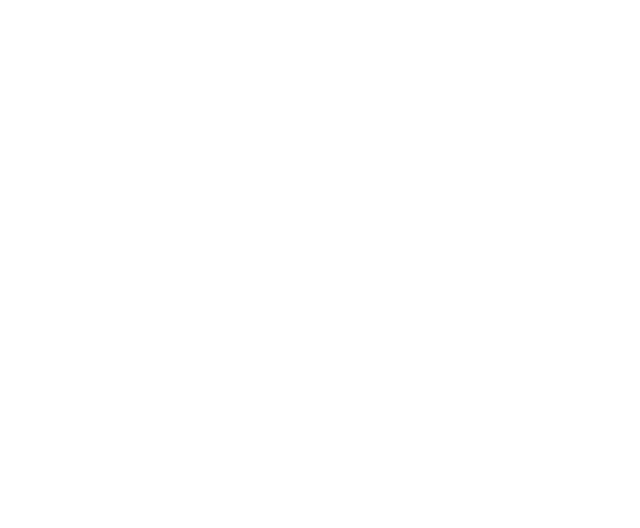
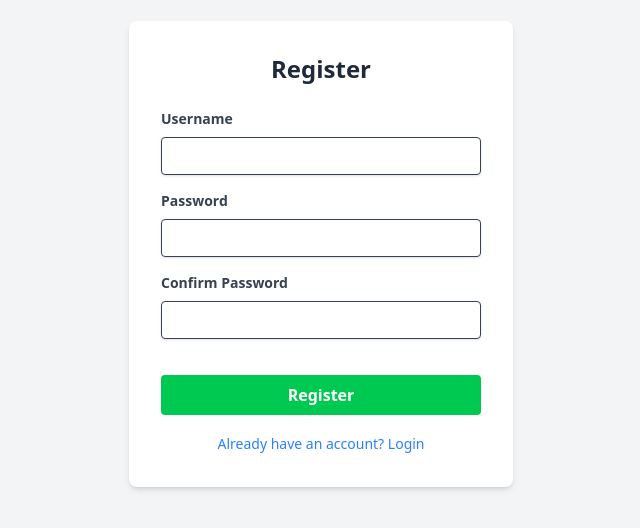
Before and after one commit to TerraceCN/tabby-config-sync, a Vue app in the folder frontend/: page /register in a window 1280 px wide. Before the commit this address had no page. Shown: the part 146-674 px from the top of the page, without its empty margins (319-959 px from the left). Built offline with nearby package versions, Linux system fonts and the light colour scheme; the HTML template or start-up script is replaced by a standard one.

Commit message:
feat: 添加注册页面

```diff
--- a/frontend/src/router/index.ts
+++ b/frontend/src/router/index.ts
@@ -1,6 +1,7 @@
 import { createRouter, createWebHistory } from 'vue-router'
 import DashboardView from '../views/DashboardView.vue'
 import LoginView from '../views/LoginView.vue'
+import RegisterView from '../views/RegisterView.vue'
 
 const router = createRouter({
   history: createWebHistory(import.meta.env.BASE_URL),
@@ -15,6 +16,11 @@
       path: '/login',
       name: 'login',
       component: LoginView
+    },
+    {
+      path: '/register',
+      name: 'register',
+      component: RegisterView
     }
   ],
 })
@@ -23,7 +29,7 @@
   const token = localStorage.getItem('token')
   if (to.meta.requiresAuth && !token) {
     next('/login')
-  } else if (to.path === '/login' && token) {
+  } else if ((to.path === '/login' || to.path === '/register') && token) {
     next('/')
   } else {
     next()
--- a/frontend/src/views/LoginView.vue
+++ b/frontend/src/views/LoginView.vue
@@ -30,6 +30,11 @@
           Login
         </button>
         <p v-if="error" class="mt-4 text-center text-red-500 text-xs italic">{{ error }}</p>
+        <div class="mt-4 text-center">
+          <router-link to="/register" class="text-blue-500 hover:text-blue-700 text-sm">
+            Don't have an account? Register
+          </router-link>
+        </div>
       </form>
     </div>
   </div>
--- /dev/null
+++ b/frontend/src/views/RegisterView.vue
@@ -0,0 +1,85 @@
+<template>
+  <div class="flex min-h-screen items-center justify-center bg-gray-100">
+    <div class="w-full max-w-sm bg-white p-8 rounded-lg shadow-md">
+      <h2 class="mb-6 text-center text-2xl font-bold text-gray-800">Register</h2>
+      <form @submit.prevent="handleRegister">
+        <div class="mb-4">
+          <label class="block mb-2 text-sm font-bold text-gray-700" for="username">Username</label>
+          <input
+            class="w-full px-3 py-2 leading-tight text-gray-700 border rounded shadow appearance-none focus:outline-none focus:shadow-outline"
+            type="text"
+            id="username"
+            v-model="username"
+            required
+          />
+        </div>
+        <div class="mb-4">
+          <label class="block mb-2 text-sm font-bold text-gray-700" for="password">Password</label>
+          <input
+            class="w-full px-3 py-2 leading-tight text-gray-700 border rounded shadow appearance-none focus:outline-none focus:shadow-outline"
+            type="password"
+            id="password"
+            v-model="password"
+            required
+          />
+        </div>
+        <div class="mb-6">
+          <label class="block mb-2 text-sm font-bold text-gray-700" for="confirmPassword">Confirm Password</label>
+          <input
+            class="w-full px-3 py-2 mb-3 leading-tight text-gray-700 border rounded shadow appearance-none focus:outline-none focus:shadow-outline"
+            type="password"
+            id="confirmPassword"
+            v-model="confirmPassword"
+            required
+          />
+        </div>
+        <button
+          class="w-full px-4 py-2 font-bold text-white bg-green-500 rounded hover:bg-green-700 focus:outline-none focus:shadow-outline"
+          type="submit"
+        >
+          Register
+        </button>
+        <p v-if="error" class="mt-4 text-center text-red-500 text-xs italic">{{ error }}</p>
+        <div class="mt-4 text-center">
+          <router-link to="/login" class="text-blue-500 hover:text-blue-700 text-sm">
+            Already have an account? Login
+          </router-link>
+        </div>
+      </form>
+    </div>
+  </div>
+</template>
+
+<script setup lang="ts">
+import { ref } from 'vue'
+import { useRouter } from 'vue-router'
+import api from '../services/api'
+
+const username = ref('')
+const password = ref('')
+const confirmPassword = ref('')
+const error = ref('')
+const router = useRouter()
+
+const handleRegister = async () => {
+  if (password.value !== confirmPassword.value) {
+    error.value = 'Passwords do not match'
+    return
+  }
+
+  try {
+    await api.post('/1/users/', {
+      username: username.value,
+      password: password.value
+    })
+    // Redirect to login page after successful registration
+    router.push('/login')
+  } catch (err: any) {
+    if (err.response && err.response.data && err.response.data.detail) {
+      error.value = err.response.data.detail
+    } else {
+      error.value = 'Registration failed. Please try again.'
+    }
+  }
+}
+</script>
```
